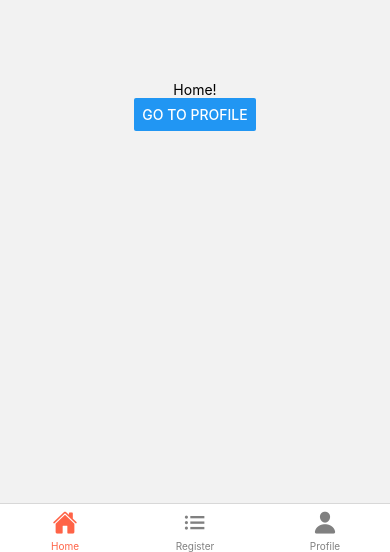
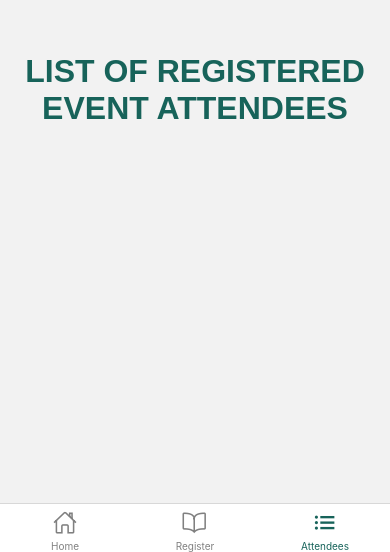
Before and after one commit to Jose-Maykol/PE-Lab03, a React Native app: screen /Attendees in a window 390 px wide. Shown: the part 292-844 px from the top of the page. Built offline with nearby package versions, Linux system fonts and the light colour scheme.

Commit message:
TASK: Global styles file created

```diff
--- a/app/index.jsx
+++ b/app/index.jsx
@@ -4,7 +4,7 @@ import { createBottomTabNavigator } from "@react-navigation/bottom-tabs";
 import Ionicons from "react-native-vector-icons/Ionicons";
 import { StyleSheet } from "react-native";
 
-import ProfileScreen from "./screen/ProfileScreen";
+import AttendeesScreen from "./screen/AttendeesScreen";
 import HomeScreen from "./screen/HomeScreen";
 import RegisterScreen from "./screen/RegisterScreen";
 
@@ -15,28 +15,28 @@ export default function App() {
     <NavigationContainer>
       <Tab.Navigator
         screenOptions={({ route }) => ({
-          tabBarIcon: ({ color, size }) => {
+          tabBarIcon: ({ color, size, focused }) => {
             let iconName;
 
             if (route.name === "Home") {
-              iconName = "home";
+              iconName = focused ? "home" : "home-outline";
             } else if (route.name === "Register") {
-              iconName = "list";
-            } else if (route.name === "Profile") {
-              iconName = "person";
+              iconName = focused ? "book" : "book-outline";
+            } else if (route.name === "Attendees") {
+              iconName = focused ? "list" : "list-outline";
             }
 
             // You can return any component that you like here!
             return <Ionicons name={iconName} size={size} color={color} />;
           },
-          tabBarActiveTintColor: "tomato",
+          tabBarActiveTintColor: "#17635A",
           tabBarInactiveTintColor: "gray",
           headerShown: false,
         })}
       >
         <Tab.Screen name="Home" component={HomeScreen} />
         <Tab.Screen name="Register" component={RegisterScreen} />
-        <Tab.Screen name="Profile" component={ProfileScreen} />
+        <Tab.Screen name="Attendees" component={AttendeesScreen} />
       </Tab.Navigator>
     </NavigationContainer>
   );
@@ -45,5 +45,5 @@ export default function App() {
 const tabStyles = StyleSheet.create({
   tab_menu: {
     // backgroundColor: "#00B5A0"
-  }
-})
+  },
+});
--- /dev/null
+++ b/app/screen/AttendeesScreen.tsx
@@ -0,0 +1,11 @@
+import React from "react";
+import { Text, View } from "react-native";
+import { globalStyles } from "./globalStyles";
+
+export default function AttendeesScreen() {
+  return (
+    <View style={globalStyles.container}>
+      <Text style={globalStyles.title}>List of registered event attendees</Text>
+    </View>
+  );
+}
--- a/app/screen/HomeScreen.tsx
+++ b/app/screen/HomeScreen.tsx
@@ -1,14 +1,28 @@
 import React from "react";
-import { Text, View, Button } from "react-native";
+import { Text, View, Button, StyleSheet } from "react-native";
+import { globalStyles } from "./globalStyles";
 
 export default function HomeScreen({ navigation }) {
   return (
-    <View style={{ flex: 1, justifyContent: "center", alignItems: "center" }}>
-      <Text>Home!</Text>
-      <Button
+    <View style={globalStyles.container}>
+      <Text style={globalStyles.title}>Information about THE event</Text>
+      {/* Sample code for navigation */}
+      {/* <Button
         title="Go to Profile"
         onPress={() => navigation.navigate("Profile")}
-      />
+      /> */}
     </View>
   );
 }
+
+const home_styles = StyleSheet.create({
+  // Put your styles
+  // title: {
+  //   fontSize: 32,
+  //   fontWeight: "bold",
+  //   color: "#17635A",
+  //   fontFamily: "sans-serif",
+  //   textTransform: "uppercase",
+  //   marginBottom: 32,
+  // },
+});
--- a/app/screen/ProfileScreen.tsx
+++ /dev/null
@@ -1,10 +0,0 @@
-import React from "react";
-import { Text, View } from "react-native";
-
-export default function ProfileScreen() {
-  return (
-    <View style={{ flex: 1, justifyContent: "center", alignItems: "center" }}>
-      <Text>Profile!</Text>
-    </View>
-  );
-}
--- a/app/screen/RegisterScreen.tsx
+++ b/app/screen/RegisterScreen.tsx
@@ -2,6 +2,7 @@ import React, { useState } from "react";
 import { Text, View, TextInput, Button, StyleSheet } from "react-native";
 
 import DatePicker from "react-native-datepicker";
+import { globalStyles } from "./globalStyles";
 
 export default function RegisterScreen() {
   const [fullname, setFullname] = useState("");
@@ -17,15 +18,8 @@ export default function RegisterScreen() {
   };
 
   return (
-    <View
-      style={{
-        flex: 1,
-        justifyContent: "center",
-        alignItems: "center",
-        // backgroundColor: "#00B5A0",
-      }}
-    >
-      <Text style={styles.title}>Register</Text>
+    <View style={globalStyles.container}>
+      <Text style={globalStyles.title}>Register</Text>
       <TextInput
         style={styles.input}
         value={fullname}
@@ -68,19 +62,6 @@ export default function RegisterScreen() {
 }
 
 const styles = StyleSheet.create({
-  container: {
-    flex: 1,
-    padding: 20,
-    justifyContent: "center",
-  },
-  title: {
-    fontSize: 32,
-    fontWeight: "bold",
-    color: "#17635A",
-    fontFamily: "sans-serif",
-    textTransform: "uppercase",
-    marginBottom: 32,
-  },
   label: {
     fontSize: 18,
     fontWeight: "bold",
@@ -95,8 +76,8 @@ const styles = StyleSheet.create({
   },
   button: {
     marginTop: 24,
-    width: "60%",
+    width: "100%",
     borderRadius: 16,
-    padding: 8
+    padding: 8,
   },
 });
--- /dev/null
+++ b/app/screen/globalStyles.ts
@@ -0,0 +1,18 @@
+import { StyleSheet } from "react-native";
+
+export const globalStyles = StyleSheet.create({
+  container: {
+    flex: 1,
+    padding: 20,
+    justifyContent: "center",
+  },
+  title: {
+    fontSize: 32,
+    fontWeight: "bold",
+    color: "#17635A",
+    fontFamily: "sans-serif",
+    textTransform: "uppercase",
+    marginBottom: 32,
+    textAlign: "center",
+  },
+});
```
